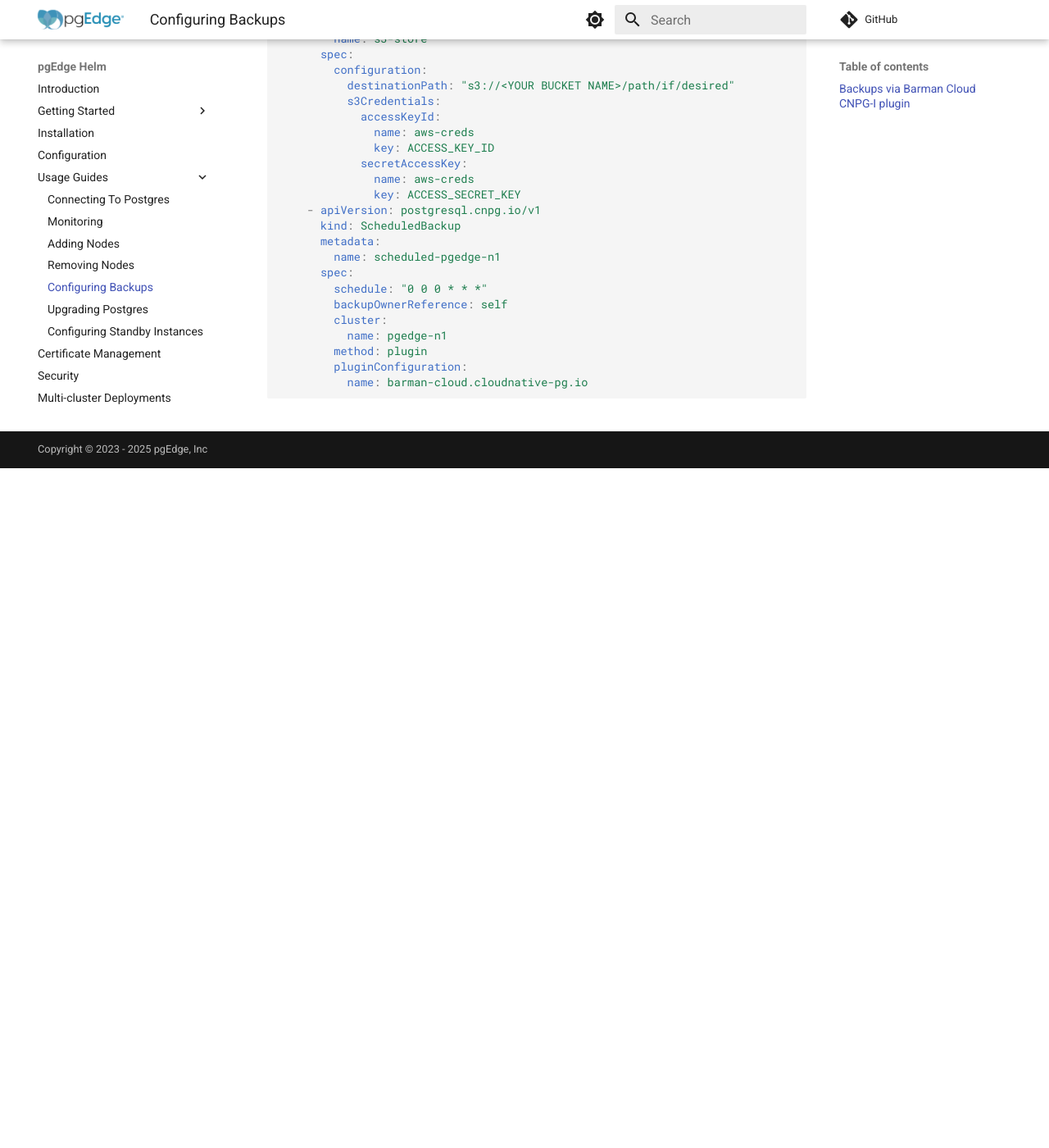
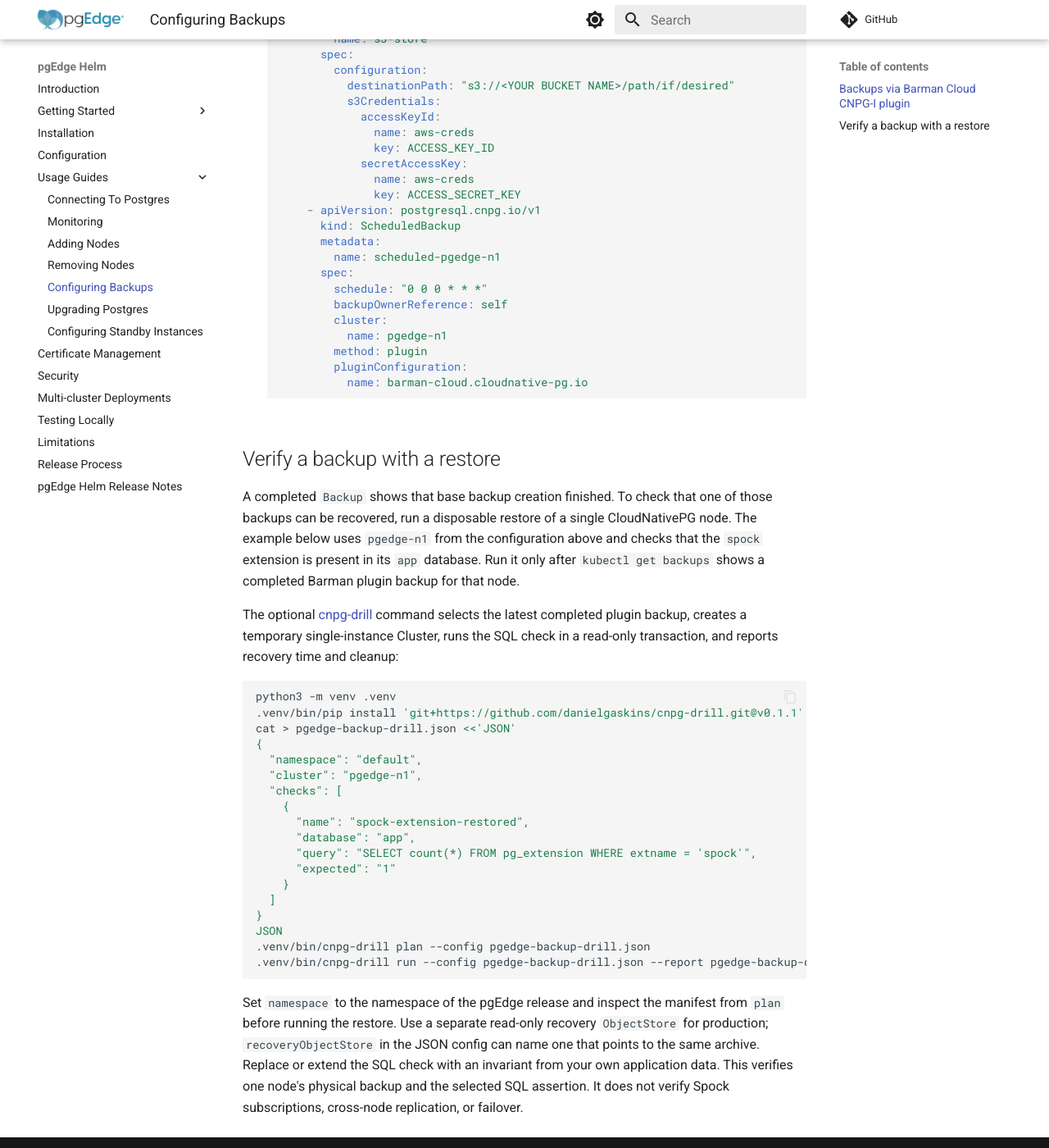
Before and after one commit to pgEdge/pgedge-helm, an MkDocs documentation site: the page built from docs/usage/backups.md, in a window 1280 px wide and 1400 px high, scrolled down 2683 px. Shown: the whole window at 82% size. Built offline with MkDocs 1.6.1 and Material for MkDocs 9.7.7, drawn with Linux system fonts in a browser that asks for light colours; comment, search, counter and statistics services are not loaded; before the commit the page ends 3254 px from its top, so only the background shows below that.

Commit message:
Document a single-node Barman restore check

````diff
--- a/docs/usage/backups.md
+++ b/docs/usage/backups.md
@@ -137,3 +137,47 @@
             pluginConfiguration:
               name: barman-cloud.cloudnative-pg.io
     ```
+
+
+## Verify a backup with a restore
+
+A completed `Backup` shows that base backup creation finished. To check that
+one of those backups can be recovered, run a disposable restore of a single
+CloudNativePG node. The example below uses `pgedge-n1` from the configuration
+above and checks that the `spock` extension is present in its `app` database.
+Run it only after `kubectl get backups` shows a completed Barman plugin backup
+for that node.
+
+The optional [cnpg-drill](https://github.com/danielgaskins/cnpg-drill)
+command selects the latest completed plugin backup, creates a temporary
+single-instance Cluster, runs the SQL check in a read-only transaction, and
+reports recovery time and cleanup:
+
+```sh
+python3 -m venv .venv
+.venv/bin/pip install 'git+https://github.com/danielgaskins/cnpg-drill.git@v0.1.1'
+cat > pgedge-backup-drill.json <<'JSON'
+{
+  "namespace": "default",
+  "cluster": "pgedge-n1",
+  "checks": [
+    {
+      "name": "spock-extension-restored",
+      "database": "app",
+      "query": "SELECT count(*) FROM pg_extension WHERE extname = 'spock'",
+      "expected": "1"
+    }
+  ]
+}
+JSON
+.venv/bin/cnpg-drill plan --config pgedge-backup-drill.json
+.venv/bin/cnpg-drill run --config pgedge-backup-drill.json --report pgedge-backup-drill-result.json
+```
+
+Set `namespace` to the namespace of the pgEdge release and inspect the
+manifest from `plan` before running the restore. Use a separate read-only
+recovery `ObjectStore` for production; `recoveryObjectStore` in the JSON config
+can name one that points to the same archive. Replace or extend the SQL check
+with an invariant from your own application data. This verifies one node's
+physical backup and the selected SQL assertion. It does not verify Spock
+subscriptions, cross-node replication, or failover.
````
